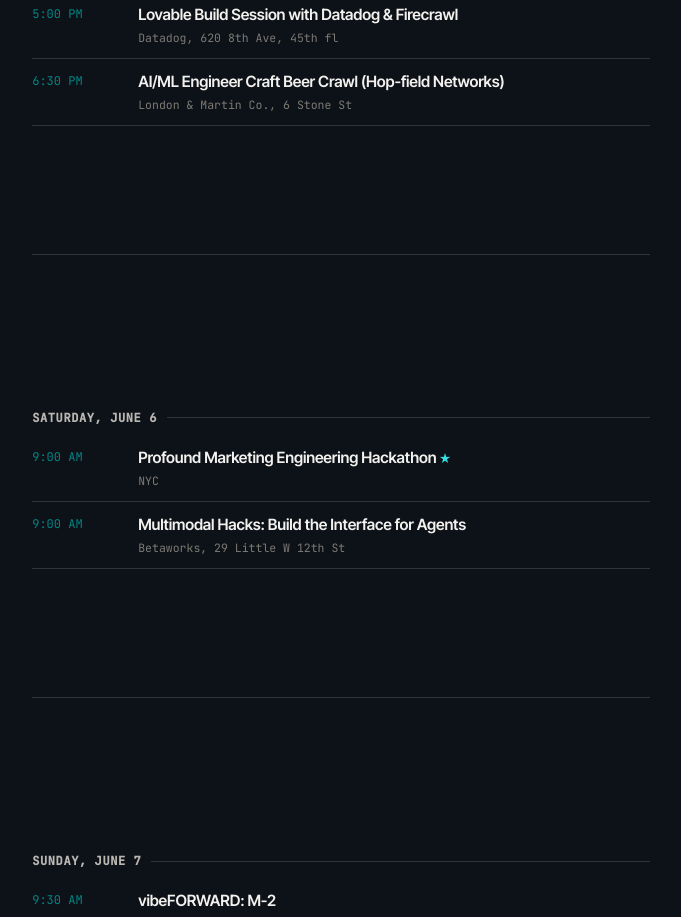
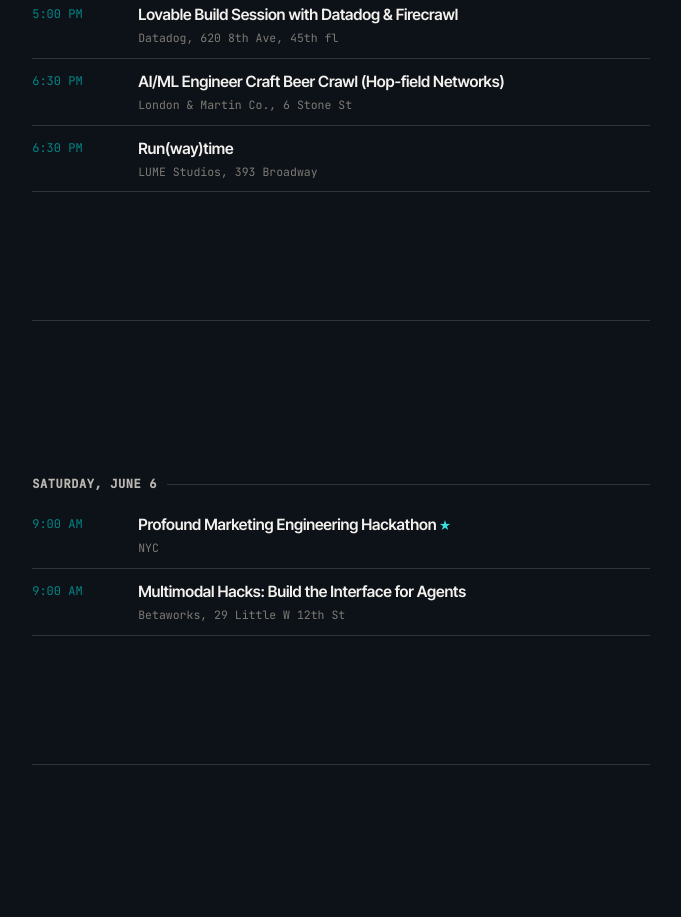
Before and after one commit to nycsav/ensolabs-site, a Next.js app: page /nytw in a window 1280 px wide. Shown: the part 880-1797 px from the top of the page, without its empty margins (299-980 px from the left). Built offline with nearby package versions, Linux system fonts and the light colour scheme; no server answers.

Commit message:
nytw: auto-sync confirmed events (2026-06-06_06:16)

```diff
--- a/app/nytw/page.tsx
+++ b/app/nytw/page.tsx
@@ -98,6 +98,7 @@
   { d: '2026-06-05', t: '9:00 AM', n: 'Baseten Inference Café for AI Engineers + Founders', v: 'Verci, 45 E 20th St' },
   { d: '2026-06-05', t: '5:00 PM', n: 'Lovable Build Session with Datadog & Firecrawl', v: 'Datadog, 620 8th Ave, 45th fl' },
   { d: '2026-06-05', t: '6:30 PM', n: 'AI/ML Engineer Craft Beer Crawl (Hop-field Networks)', v: 'London & Martin Co., 6 Stone St' },
+  { d: '2026-06-05', t: '6:30 PM', n: 'Run(way)time', v: 'LUME Studios, 393 Broadway' },
   // Sat Jun 6
   { d: '2026-06-06', t: '9:00 AM', n: 'Profound Marketing Engineering Hackathon', v: 'NYC', star: true },
   { d: '2026-06-06', t: '9:00 AM', n: 'Multimodal Hacks: Build the Interface for Agents', v: 'Betaworks, 29 Little W 12th St' },
```
